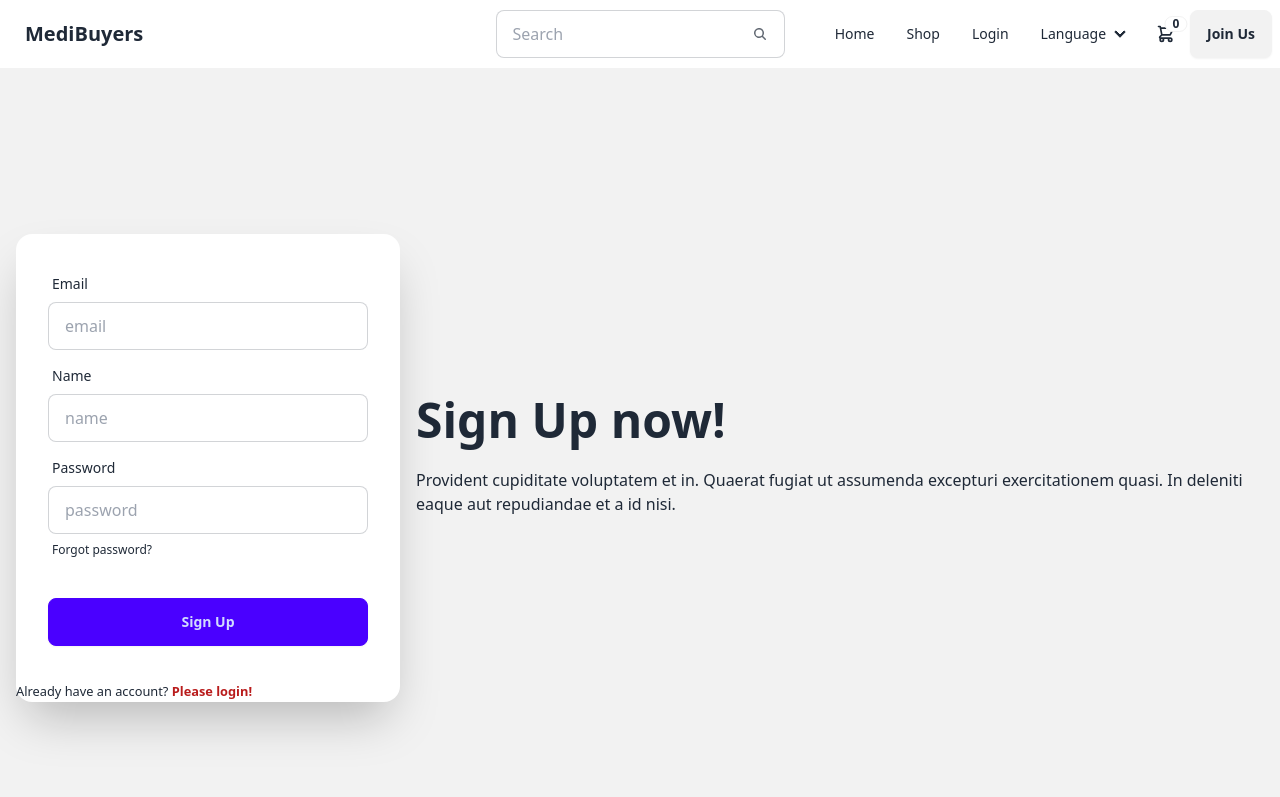
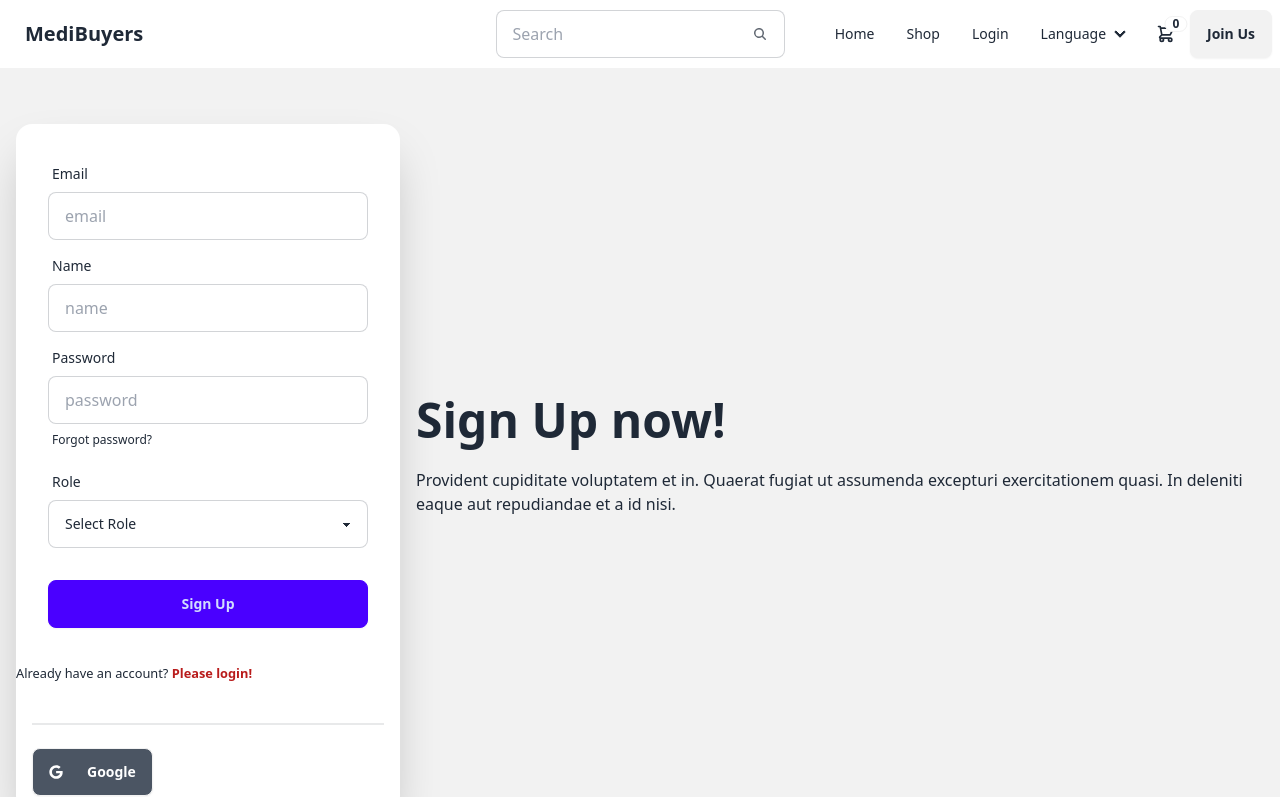
Before and after one commit to mdimteyazhossen/MediBuyers, a React (Vite) app: page /signup in a window 1280 px wide. Shown: the top 797 px of the page. Built offline with nearby package versions, Linux system fonts and the light colour scheme; no server answers.

Commit message:
implement social login

```diff
--- /dev/null
+++ b/src/component/SocialLogin.jsx
@@ -0,0 +1,56 @@
+import React from 'react'
+import { FaGoogle } from 'react-icons/fa'
+import useAuth from '../hooks/useAuth'
+import Swal from 'sweetalert2';
+import useAxiosPublic from '../hooks/useAxiosPublic';
+import { useNavigate } from 'react-router-dom';
+const SocialLogin = () => {
+    const { googleSignIn } = useAuth();
+    const axiosPublic = useAxiosPublic();
+    const navigate = useNavigate();
+    const handleGoogleSignIn = () => {
+        googleSignIn()
+            .then(result => {
+                Swal.fire({
+                    title: "User Sign In successfully.",
+                    showClass: {
+                        popup: `
+                        animate__animated
+                        animate__fadeInUp
+                        animate__faster
+                      `
+                    },
+                    hideClass: {
+                        popup: `
+                        animate__animated
+                        animate__fadeOutDown
+                        animate__faster
+                      `
+                    }
+                });
+                const userInfo ={
+                    email:result.user?.email,
+                    name: result.user?.displayName,
+                    role: 'user'
+                }
+                axiosPublic.post('/users' , userInfo)
+                .then(res =>{
+                    console.log(res)
+                })
+                navigate('/')
+            })
+    }
+    return (
+        <div className='p-4 justify-center'>
+            <div className="divider"></div>
+            <button
+                onClick={handleGoogleSignIn}
+                className='btn bg-gray-600 text-white'>
+                <FaGoogle className='mr-4'></FaGoogle>
+                Google
+            </button>
+        </div>
+    )
+}
+
+export default SocialLogin
--- /dev/null
+++ b/src/hooks/useAxiosPublic.jsx
@@ -0,0 +1,10 @@
+import axios from "axios"
+
+const axiosPublic = axios.create({
+    baseURL:'http://localhost:5000'
+})
+const useAxiosPublic = () => {
+  return axiosPublic;
+}
+
+export default useAxiosPublic
--- a/src/pages/Login.jsx
+++ b/src/pages/Login.jsx
@@ -2,6 +2,7 @@ import React, { useContext } from 'react'
 import { AuthContext } from '../provider/AuthProvider';
 import { Link, useLocation, useNavigate } from 'react-router-dom';
 import Swal from 'sweetalert2';
+import SocialLogin from '../component/SocialLogin';
 
 const Login = () => {
   const { signIn } = useContext(AuthContext);
@@ -68,6 +69,7 @@ const Login = () => {
             </div>
           </form>
           <p><small>New user? <Link to='/signup' className='text-red-700 font-bold'>Create new account</Link></small></p>
+          <SocialLogin/>
         </div>
       </div>
     </div>
--- a/src/pages/Signup.jsx
+++ b/src/pages/Signup.jsx
@@ -1,31 +1,38 @@
 import React, { useContext } from 'react'
 import { AuthContext } from '../provider/AuthProvider';
 import { useForm } from 'react-hook-form';
-import { Link } from 'react-router-dom';
+import { Link, useNavigate } from 'react-router-dom';
+import useAxiosPublic from '../hooks/useAxiosPublic';
+import SocialLogin from '../component/SocialLogin';
 
 const Signup = () => {
+  const axiosPublic = useAxiosPublic();
+  const navigate = useNavigate();
   const {
     register,
     handleSubmit,
     formState: { errors },
   } = useForm()
-  const {createuser} = useContext(AuthContext);
+  const { createuser } = useContext(AuthContext);
   const onSubmit = (data) => {
     createuser(data.email, data.password)
-    .then(result => {
-      console.log(result.user)
-    })
+      .then(result => {
+        console.log(result.user)
+        const userInfo = {
+          name: data.name,
+          email: data.email,
+          role: data.role
+        }
+        axiosPublic.post('/users', userInfo)
+          .then(res => {
+            if (res.data.insertedId) {
+              navigate('/')
+            }
+          })
+      })
   }
 
-  // const handleRegister = e => {
-  //   e.preventDefault();
-  //   const from = e.target;
-  //   const email = from.email.value;
-  //   const password = from.password.value;
-  //   const name = from.name.value;
-  //   console.log(email, password, name)
 
-  // }
   return (
     <div className="hero bg-base-200 min-h-screen">
       <div className="hero-content flex-col lg:flex-row-reverse">
@@ -56,19 +63,32 @@ const Signup = () => {
               <label className="label">
                 <span className="label-text">Password</span>
               </label>
-              <input type="password" placeholder="password" className="input input-bordered" required name='password' {...register("password", { required: true,minLength:6, pattern:/(?=.*[A-Z])(?=.*[!@#$%&*])(?=.*[0-9])(?=.*[a-z])/ })} />
-              {errors.password ?.type === 'required' && <p className='text-red-600'>Password is required</p>}
-              {errors.password ?.type === 'minLength' && <p className='text-red-600'>Password must be 6 characters.</p>}
-              {errors.password ?.type === 'pattern' && <p className='text-red-600'>Password must be 6 characters and one uppercase and one lowercase and one number and one spcial character.</p>}
+              <input type="password" placeholder="password" className="input input-bordered" required name='password' {...register("password", { required: true, minLength: 6, pattern: /(?=.*[A-Z])(?=.*[!@#$%&*])(?=.*[0-9])(?=.*[a-z])/ })} />
+              {errors.password?.type === 'required' && <p className='text-red-600'>Password is required</p>}
+              {errors.password?.type === 'minLength' && <p className='text-red-600'>Password must be 6 characters.</p>}
+              {errors.password?.type === 'pattern' && <p className='text-red-600'>Password must be 6 characters and one uppercase and one lowercase and one number and one spcial character.</p>}
               <label className="label">
                 <a href="#" className="label-text-alt link link-hover">Forgot password?</a>
               </label>
             </div>
+            <div className="form-control">
+              <label className="label">
+                <span className="label-text">Role</span>
+              </label>
+              <select className="select select-bordered" name='role' {...register("role", { required: true })}>
+                <option value="">Select Role</option>
+                <option value="seller">Seller</option>
+                <option value="user">User</option>
+              </select>
+              {errors.role && <span>This field is required</span>}
+            </div>
+
             <div className="form-control mt-6">
               <input className="btn btn-primary" type='submit' value='Sign Up'></input>
             </div>
           </form>
           <p><small>Already have an account? <Link to='/login' className='text-red-700 font-bold'>Please login!</Link></small></p>
+          <SocialLogin />
         </div>
       </div>
     </div>
--- a/src/provider/AuthProvider.jsx
+++ b/src/provider/AuthProvider.jsx
@@ -1,5 +1,5 @@
 import { createContext, useEffect, useState } from "react"
-import { createUserWithEmailAndPassword, getAuth, onAuthStateChanged, signInWithEmailAndPassword, signOut } from "firebase/auth";
+import { createUserWithEmailAndPassword, getAuth, GoogleAuthProvider, onAuthStateChanged, signInWithEmailAndPassword, signInWithPopup, signOut } from "firebase/auth";
 import { app } from "../firebase/firebase.config";
 
 export const AuthContext = createContext(null);
@@ -7,7 +7,7 @@ const auth = getAuth(app);
 const AuthProvider = ({children}) => {
     const [user,setUser] = useState(null);
     const [ loading , setLoading] = useState(true);
-
+    const googleProvider = new GoogleAuthProvider();
     const createuser = (email,password) => {
         setLoading(true);
         return createUserWithEmailAndPassword(auth, email, password)
@@ -19,6 +19,10 @@ const AuthProvider = ({children}) => {
     const logOut =() =>{
         setLoading(true);
         return signOut(auth);
+    }
+    const googleSignIn =()=>{
+        setLoading(true);
+        return signInWithPopup(auth, googleProvider);
     }
     useEffect(()=>{
         const unsubscribe = onAuthStateChanged(auth, currentUser =>{
@@ -35,7 +39,8 @@ const AuthProvider = ({children}) => {
         loading,
         createuser,
         signIn,
-        logOut
+        logOut,
+        googleSignIn
     }
     return (
         <AuthContext.Provider value={authInfo}>
--- a/src/router/Router.jsx
+++ b/src/router/Router.jsx
@@ -47,7 +47,7 @@ const router = createBrowserRouter([
     },
     {
       path: "/dashboard",
-      element: <Dashboard/>,
+      element: <PrivateRoute><Dashboard/></PrivateRoute>,
       children:[
         {
             path:'cart',
```
